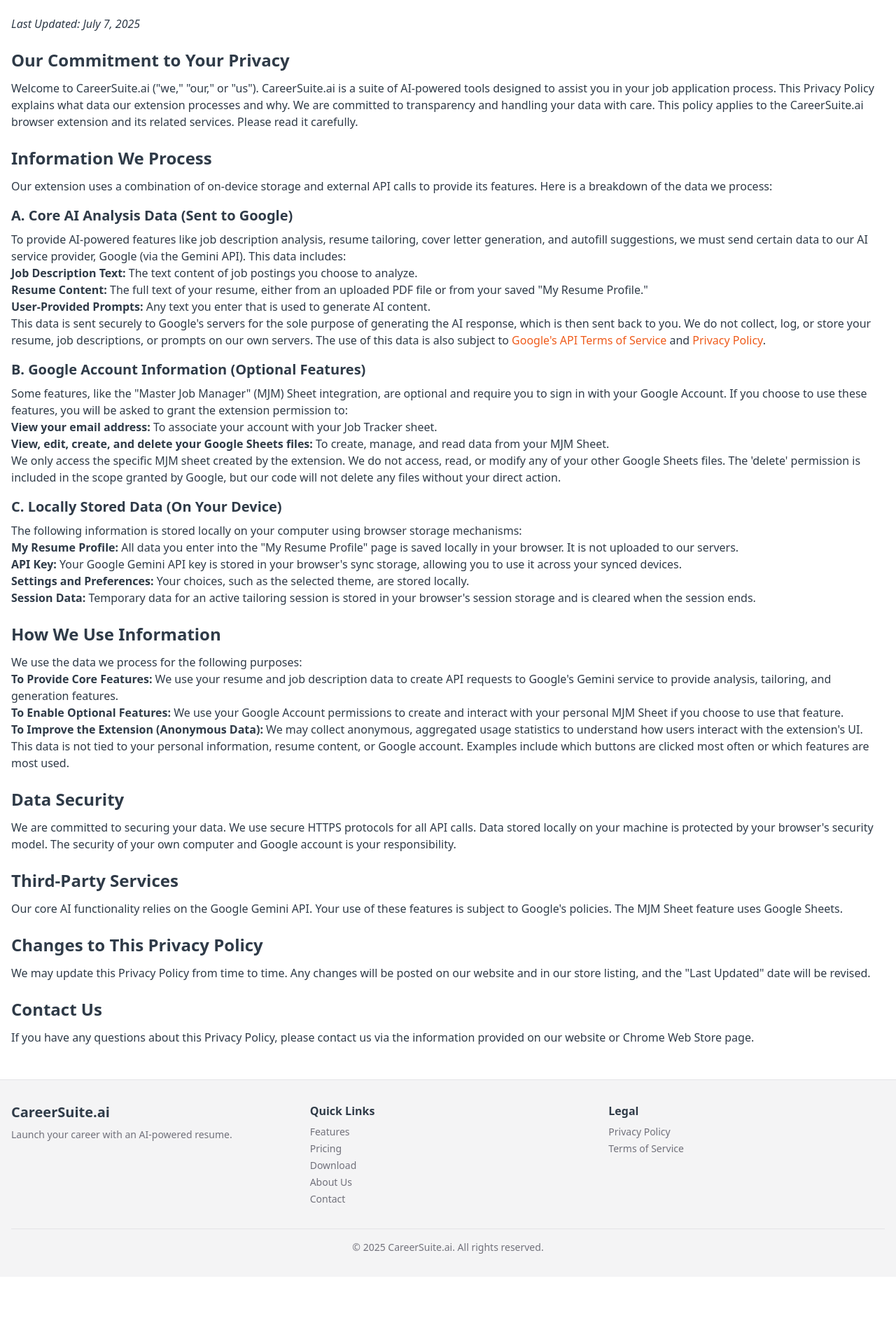
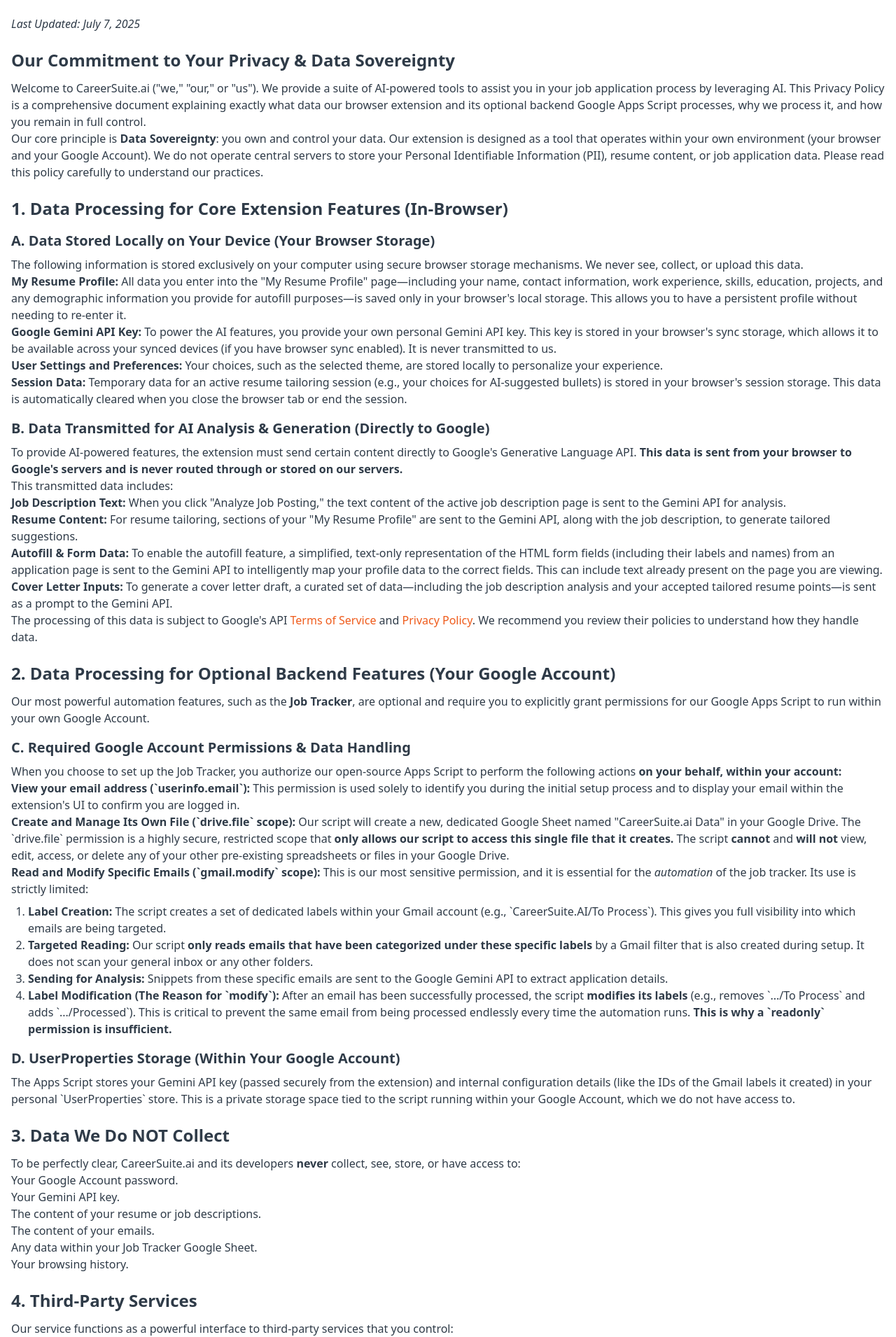
Before and after one commit to Frankwerd/CareerSuite-Website, a Next.js app: page /privacy in a window 1280 px wide. Shown: the part 151-2061 px from the top of the page at 70% size. Before the commit the page ends 1975 px from the top, so only its background shows below. Built offline with nearby package versions, Linux system fonts and the light colour scheme.

Commit message:
Update page.tsx

```diff
--- a/src/app/privacy/page.tsx
+++ b/src/app/privacy/page.tsx
@@ -10,81 +10,102 @@
     <div className="container mx-auto px-4 py-12 min-h-[calc(100vh-10rem)]">
       <h1 className="text-3xl font-bold text-foreground mb-6">Privacy Policy for CareerSuite.ai</h1>
       <div className="prose dark:prose-invert max-w-none">
-        {/* For legal documents, it's best to use a static date that you update only when the policy changes. */}
+
         <p><em>Last Updated: July 7, 2025</em></p>
 
-        <h2 className="text-2xl font-semibold mt-6 mb-3">Our Commitment to Your Privacy</h2>
+        <h2 className="text-2xl font-semibold mt-6 mb-3">Our Commitment to Your Privacy & Data Sovereignty</h2>
         <p>
-          Welcome to CareerSuite.ai ("we," "our," or "us"). CareerSuite.ai is a suite of AI-powered tools designed to assist you in your job application process. This Privacy Policy explains what data our extension processes and why. We are committed to transparency and handling your data with care. This policy applies to the CareerSuite.ai browser extension and its related services. Please read it carefully.
+          Welcome to CareerSuite.ai ("we," "our," or "us"). We provide a suite of AI-powered tools to assist you in your job application process by leveraging AI. This Privacy Policy is a comprehensive document explaining exactly what data our browser extension and its optional backend Google Apps Script processes, why we process it, and how you remain in full control.
+        </p>
+        <p>
+          Our core principle is <strong>Data Sovereignty</strong>: you own and control your data. Our extension is designed as a tool that operates within your own environment (your browser and your Google Account). We do not operate central servers to store your Personal Identifiable Information (PII), resume content, or job application data. Please read this policy carefully to understand our practices.
         </p>
 
-        <h2 className="text-2xl font-semibold mt-6 mb-3">Information We Process</h2>
+        <h2 className="text-2xl font-semibold mt-6 mb-3">1. Data Processing for Core Extension Features (In-Browser)</h2>
+
+        <h3 className="text-xl font-semibold mt-4 mb-2">A. Data Stored Locally on Your Device (Your Browser Storage)</h3>
         <p>
-          Our extension uses a combination of on-device storage and external API calls to provide its features. Here is a breakdown of the data we process:
+          The following information is stored exclusively on your computer using secure browser storage mechanisms. We never see, collect, or upload this data.
+        </p>
+        <ul>
+          <li><strong>My Resume Profile:</strong> All data you enter into the "My Resume Profile" page—including your name, contact information, work experience, skills, education, projects, and any demographic information you provide for autofill purposes—is saved only in your browser's local storage. This allows you to have a persistent profile without needing to re-enter it.</li>
+          <li><strong>Google Gemini API Key:</strong> To power the AI features, you provide your own personal Gemini API key. This key is stored in your browser's sync storage, which allows it to be available across your synced devices (if you have browser sync enabled). It is never transmitted to us.</li>
+          <li><strong>User Settings and Preferences:</strong> Your choices, such as the selected theme, are stored locally to personalize your experience.</li>
+          <li><strong>Session Data:</strong> Temporary data for an active resume tailoring session (e.g., your choices for AI-suggested bullets) is stored in your browser's session storage. This data is automatically cleared when you close the browser tab or end the session.</li>
+        </ul>
+
+        <h3 className="text-xl font-semibold mt-4 mb-2">B. Data Transmitted for AI Analysis & Generation (Directly to Google)</h3>
+        <p>
+          To provide AI-powered features, the extension must send certain content directly to Google's Generative Language API. <strong>This data is sent from your browser to Google's servers and is never routed through or stored on our servers.</strong>
+        </p>
+        <p>This transmitted data includes:</p>
+        <ul>
+          <li><strong>Job Description Text:</strong> When you click "Analyze Job Posting," the text content of the active job description page is sent to the Gemini API for analysis.</li>
+          <li><strong>Resume Content:</strong> For resume tailoring, sections of your "My Resume Profile" are sent to the Gemini API, along with the job description, to generate tailored suggestions.</li>
+          <li><strong>Autofill & Form Data:</strong> To enable the autofill feature, a simplified, text-only representation of the HTML form fields (including their labels and names) from an application page is sent to the Gemini API to intelligently map your profile data to the correct fields. This can include text already present on the page you are viewing.</li>
+          <li><strong>Cover Letter Inputs:</strong> To generate a cover letter draft, a curated set of data—including the job description analysis and your accepted tailored resume points—is sent as a prompt to the Gemini API.</li>
+        </ul>
+        <p>
+          The processing of this data is subject to Google's API <a href="https://developers.google.com/terms" target="_blank" rel="noopener noreferrer" className="text-primary hover:underline">Terms of Service</a> and <a href="https://policies.google.com/privacy" target="_blank" rel="noopener noreferrer" className="text-primary hover:underline">Privacy Policy</a>. We recommend you review their policies to understand how they handle data.
         </p>
 
-        <h3 className="text-xl font-semibold mt-4 mb-2">A. Core AI Analysis Data (Sent to Google)</h3>
+        <h2 className="text-2xl font-semibold mt-6 mb-3">2. Data Processing for Optional Backend Features (Your Google Account)</h2>
         <p>
-          To provide AI-powered features like job description analysis, resume tailoring, cover letter generation, and autofill suggestions, we must send certain data to our AI service provider, Google (via the Gemini API). This data includes:
+          Our most powerful automation features, such as the <strong>Job Tracker</strong>, are optional and require you to explicitly grant permissions for our Google Apps Script to run within your own Google Account.
+        </p>
+
+        <h3 className="text-xl font-semibold mt-4 mb-2">C. Required Google Account Permissions & Data Handling</h3>
+        <p>When you choose to set up the Job Tracker, you authorize our open-source Apps Script to perform the following actions <strong>on your behalf, within your account:</strong></p>
+        <ul>
+            <li><strong>View your email address (`userinfo.email`):</strong> This permission is used solely to identify you during the initial setup process and to display your email within the extension's UI to confirm you are logged in.</li>
+            <li><strong>Create and Manage Its Own File (`drive.file` scope):</strong> Our script will create a new, dedicated Google Sheet named "CareerSuite.ai Data" in your Google Drive. The `drive.file` permission is a highly secure, restricted scope that <strong>only allows our script to access this single file that it creates.</strong> The script <strong>cannot</strong> and <strong>will not</strong> view, edit, access, or delete any of your other pre-existing spreadsheets or files in your Google Drive.</li>
+            <li><strong>Read and Modify Specific Emails (`gmail.modify` scope):</strong> This is our most sensitive permission, and it is essential for the <em>automation</em> of the job tracker. Its use is strictly limited:
+                <ol className="list-decimal pl-6 mt-2">
+                    <li><strong>Label Creation:</strong> The script creates a set of dedicated labels within your Gmail account (e.g., `CareerSuite.AI/To Process`). This gives you full visibility into which emails are being targeted.</li>
+                    <li><strong>Targeted Reading:</strong> Our script <strong>only reads emails that have been categorized under these specific labels</strong> by a Gmail filter that is also created during setup. It does not scan your general inbox or any other folders.</li>
+                    <li><strong>Sending for Analysis:</strong> Snippets from these specific emails are sent to the Google Gemini API to extract application details.</li>
+                    <li><strong>Label Modification (The Reason for `modify`):</strong> After an email has been successfully processed, the script <strong>modifies its labels</strong> (e.g., removes `.../To Process` and adds `.../Processed`). This is critical to prevent the same email from being processed endlessly every time the automation runs. <strong>This is why a `readonly` permission is insufficient.</strong></li>
+                </ol>
+            </li>
+        </ul>
+
+        <h3 className="text-xl font-semibold mt-4 mb-2">D. UserProperties Storage (Within Your Google Account)</h3>
+        <p>
+          The Apps Script stores your Gemini API key (passed securely from the extension) and internal configuration details (like the IDs of the Gmail labels it created) in your personal `UserProperties` store. This is a private storage space tied to the script running within your Google Account, which we do not have access to.
+        </p>
+
+        <h2 className="text-2xl font-semibold mt-6 mb-3">3. Data We Do NOT Collect</h2>
+        <p>To be perfectly clear, CareerSuite.ai and its developers <strong>never</strong> collect, see, store, or have access to:</p>
+        <ul>
+          <li>Your Google Account password.</li>
+          <li>Your Gemini API key.</li>
+          <li>The content of your resume or job descriptions.</li>
+          <li>The content of your emails.</li>
+          <li>Any data within your Job Tracker Google Sheet.</li>
+          <li>Your browsing history.</li>
+        </ul>
+
+        <h2 className="text-2xl font-semibold mt-6 mb-3">4. Third-Party Services</h2>
+        <p>
+          Our service functions as a powerful interface to third-party services that you control:
         </p>
         <ul>
-          <li><strong>Job Description Text:</strong> The text content of job postings you choose to analyze.</li>
-          <li><strong>Resume Content:</strong> The full text of your resume, either from an uploaded PDF file or from your saved "My Resume Profile."</li>
-          <li><strong>User-Provided Prompts:</strong> Any text you enter that is used to generate AI content.</li>
+            <li><strong>Google Gemini API:</strong> For all AI features.</li>
+            <li><strong>Google Drive & Google Sheets:</strong> For the optional Job Tracker.</li>
+            <li><strong>Gmail:</strong> For the optional Job Tracker automation.</li>
         </ul>
         <p>
-          This data is sent securely to Google's servers for the sole purpose of generating the AI response, which is then sent back to you. We do not collect, log, or store your resume, job descriptions, or prompts on our own servers. The use of this data is also subject to <a href="https://developers.google.com/terms" target="_blank" rel="noopener noreferrer" className="text-primary hover:underline">Google's API Terms of Service</a> and <a href="https://policies.google.com/privacy" target="_blank" rel="noopener noreferrer" className="text-primary hover:underline">Privacy Policy</a>.
+            Your use of these services through our extension is also governed by their respective privacy policies and terms of service.
         </p>
 
-        <h3 className="text-xl font-semibold mt-4 mb-2">B. Google Account Information (Optional Features)</h3>
+        <h2 className="text-2xl font-semibold mt-6 mb-3">5. Changes to This Privacy Policy</h2>
         <p>
-          Some features, like the "Master Job Manager" (MJM) Sheet integration, are optional and require you to sign in with your Google Account. If you choose to use these features, you will be asked to grant the extension permission to:
-        </p>
-        <ul>
-          <li><strong>View your email address:</strong> To associate your account with your Job Tracker sheet.</li>
-          <li><strong>View, edit, create, and delete your Google Sheets files:</strong> To create, manage, and read data from your MJM Sheet.</li>
-        </ul>
-        <p>
-          We only access the specific MJM sheet created by the extension. We do not access, read, or modify any of your other Google Sheets files. The 'delete' permission is included in the scope granted by Google, but our code will not delete any files without your direct action.
+          We may update this Privacy Policy from time to time to reflect changes in our services or for other operational, legal, or regulatory reasons. We will post any changes on this page and in our store listing, and we will update the "Last Updated" date at the top of this policy. We encourage you to review it periodically.
         </p>
 
-        <h3 className="text-xl font-semibold mt-4 mb-2">C. Locally Stored Data (On Your Device)</h3>
+        <h2 className="text-2xl font-semibold mt-6 mb-3">6. Contact Us</h2>
         <p>
-          The following information is stored locally on your computer using browser storage mechanisms:
-        </p>
-        <ul>
-          <li><strong>My Resume Profile:</strong> All data you enter into the "My Resume Profile" page is saved locally in your browser. It is not uploaded to our servers.</li>
-          <li><strong>API Key:</strong> Your Google Gemini API key is stored in your browser's sync storage, allowing you to use it across your synced devices.</li>
-          <li><strong>Settings and Preferences:</strong> Your choices, such as the selected theme, are stored locally.</li>
-          <li><strong>Session Data:</strong> Temporary data for an active tailoring session is stored in your browser's session storage and is cleared when the session ends.</li>
-        </ul>
-
-        <h2 className="text-2xl font-semibold mt-6 mb-3">How We Use Information</h2>
-        <p>We use the data we process for the following purposes:</p>
-        <ul>
-          <li><strong>To Provide Core Features:</strong> We use your resume and job description data to create API requests to Google's Gemini service to provide analysis, tailoring, and generation features.</li>
-          <li><strong>To Enable Optional Features:</strong> We use your Google Account permissions to create and interact with your personal MJM Sheet if you choose to use that feature.</li>
-          <li><strong>To Improve the Extension (Anonymous Data):</strong> We may collect anonymous, aggregated usage statistics to understand how users interact with the extension's UI. This data is not tied to your personal information, resume content, or Google account. Examples include which buttons are clicked most often or which features are most used.</li>
-        </ul>
-
-        <h2 className="text-2xl font-semibold mt-6 mb-3">Data Security</h2>
-        <p>
-          We are committed to securing your data. We use secure HTTPS protocols for all API calls. Data stored locally on your machine is protected by your browser's security model. The security of your own computer and Google account is your responsibility.
-        </p>
-
-        <h2 className="text-2xl font-semibold mt-6 mb-3">Third-Party Services</h2>
-        <p>
-          Our core AI functionality relies on the Google Gemini API. Your use of these features is subject to Google's policies. The MJM Sheet feature uses Google Sheets.
-        </p>
-
-        <h2 className="text-2xl font-semibold mt-6 mb-3">Changes to This Privacy Policy</h2>
-        <p>
-          We may update this Privacy Policy from time to time. Any changes will be posted on our website and in our store listing, and the "Last Updated" date will be revised.
-        </p>
-
-        <h2 className="text-2xl font-semibold mt-6 mb-3">Contact Us</h2>
-        <p>
-          If you have any questions about this Privacy Policy, please contact us via the information provided on our website or Chrome Web Store page.
+          If you have any questions or concerns about this Privacy Policy or our data practices, please contact us via the support links provided on the official CareerSuite.ai Chrome Web Store page.
         </p>
       </div>
     </div>
```
